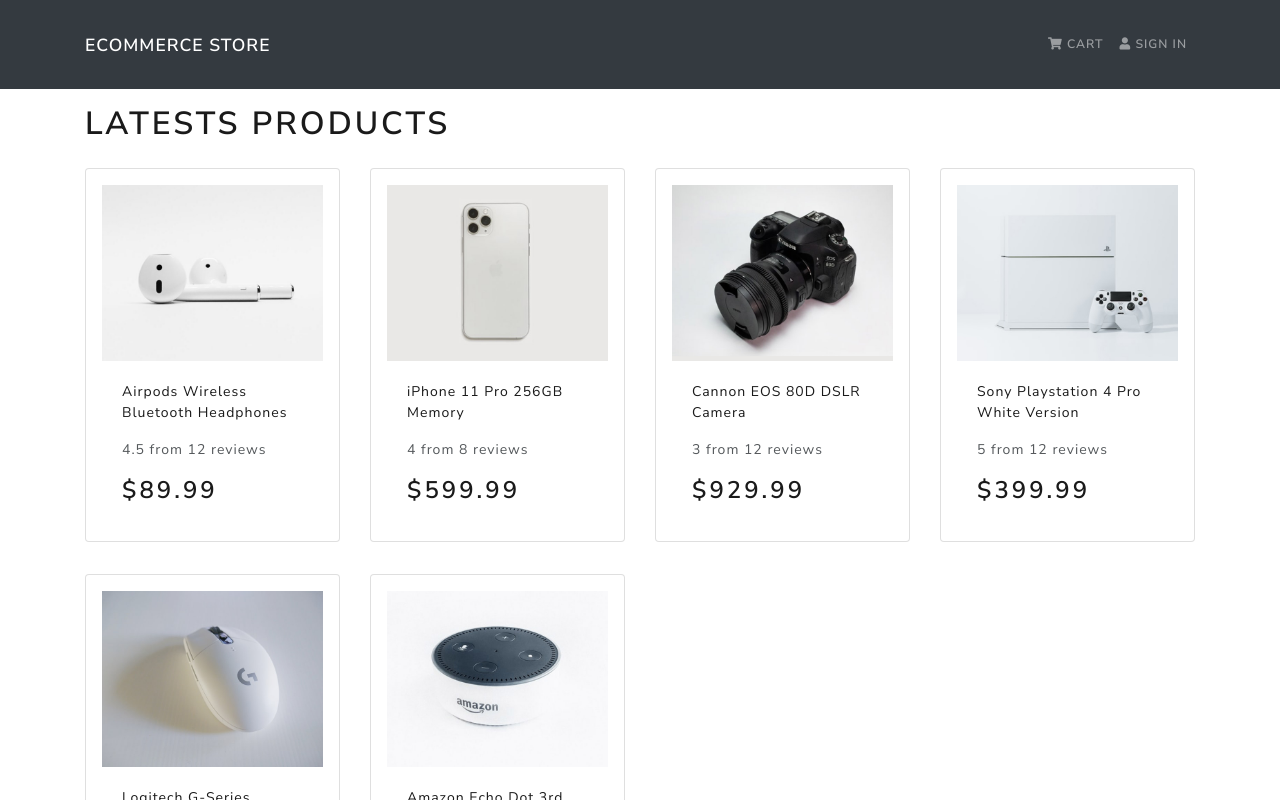
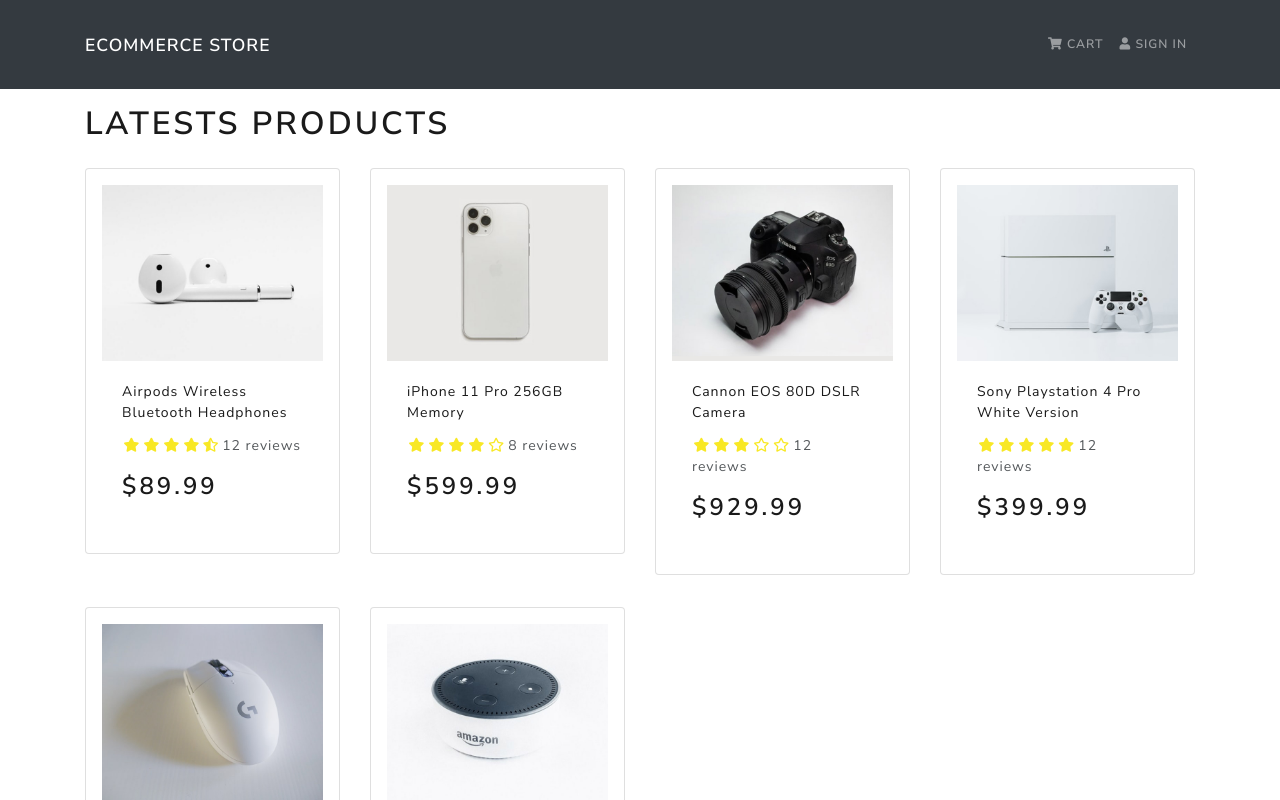
Before and after one commit to levikobi/EcommerceStore, a React (Create React App) app in the folder frontend/: page / in a window 1280 px wide. Shown: the top 800 px of the page. Built offline with nearby package versions, Linux system fonts and the light colour scheme.

Commit message:
Add Rating component for products

```diff
--- a/frontend/src/components/Product.jsx
+++ b/frontend/src/components/Product.jsx
@@ -1,5 +1,6 @@
 import React from "react";
 import { Card } from "react-bootstrap";
+import Rating from "./Rating";
 
 function Product({ product }) {
     return (
@@ -14,9 +15,7 @@
                     </Card.Title>
                 </a>
                 <Card.Text as="div">
-                    <div className="my-3">
-                        {product.rating} from {product.numReviews} reviews
-                    </div>
+                    <Rating value={product.rating} text={`${product.numReviews} reviews`} />
                 </Card.Text>
                 <Card.Text as="h3">${product.price}</Card.Text>
             </Card.Body>
--- /dev/null
+++ b/frontend/src/components/Rating.jsx
@@ -0,0 +1,82 @@
+import React from "react";
+import PropTypes from "prop-types";
+
+function Rating({ value, text, color }) {
+    return (
+        <div className="rating">
+            <span>
+                <i
+                    style={{ color }}
+                    className={
+                        value >= 1
+                            ? "fas fa-star"
+                            : value >= 0.5
+                            ? "fas fa-star-half-alt"
+                            : "far fa-star"
+                    }
+                ></i>
+            </span>
+            <span>
+                <i
+                    style={{ color }}
+                    className={
+                        value >= 2
+                            ? "fas fa-star"
+                            : value >= 1.5
+                            ? "fas fa-star-half-alt"
+                            : "far fa-star"
+                    }
+                ></i>
+            </span>
+            <span>
+                <i
+                    style={{ color }}
+                    className={
+                        value >= 3
+                            ? "fas fa-star"
+                            : value >= 2.5
+                            ? "fas fa-star-half-alt"
+                            : "far fa-star"
+                    }
+                ></i>
+            </span>
+            <span>
+                <i
+                    style={{ color }}
+                    className={
+                        value >= 4
+                            ? "fas fa-star"
+                            : value >= 3.5
+                            ? "fas fa-star-half-alt"
+                            : "far fa-star"
+                    }
+                ></i>
+            </span>
+            <span>
+                <i
+                    style={{ color }}
+                    className={
+                        value >= 5
+                            ? "fas fa-star"
+                            : value >= 4.5
+                            ? "fas fa-star-half-alt"
+                            : "far fa-star"
+                    }
+                ></i>
+            </span>
+            <span>{text && text}</span>
+        </div>
+    );
+}
+
+Rating.defaultProps = {
+    color: "#f8e825",
+};
+
+Rating.propTypes = {
+    value: PropTypes.number.isRequired,
+    text: PropTypes.string.isRequired,
+    color: PropTypes.string,
+};
+
+export default Rating;
--- a/frontend/src/index.css
+++ b/frontend/src/index.css
@@ -1,3 +1,11 @@
 main {
     min-height: 80vh;
 }
+
+h3 {
+    padding: 1rem 0;
+}
+
+.rating span {
+    margin: 0.1rem;
+}
--- a/frontend/src/screens/HomeScreen.jsx
+++ b/frontend/src/screens/HomeScreen.jsx
@@ -9,7 +9,7 @@
             <h1>Latests Products</h1>
             <Row>
                 {products.map((product) => (
-                    <Col sm={12} md={6} lg={4} xl={3}>
+                    <Col key={product._id} sm={12} md={6} lg={4} xl={3}>
                         <Product product={product} />
                     </Col>
                 ))}
```
Also changed, not shown: 1 other file (tests, documents, lock files or other folders).
